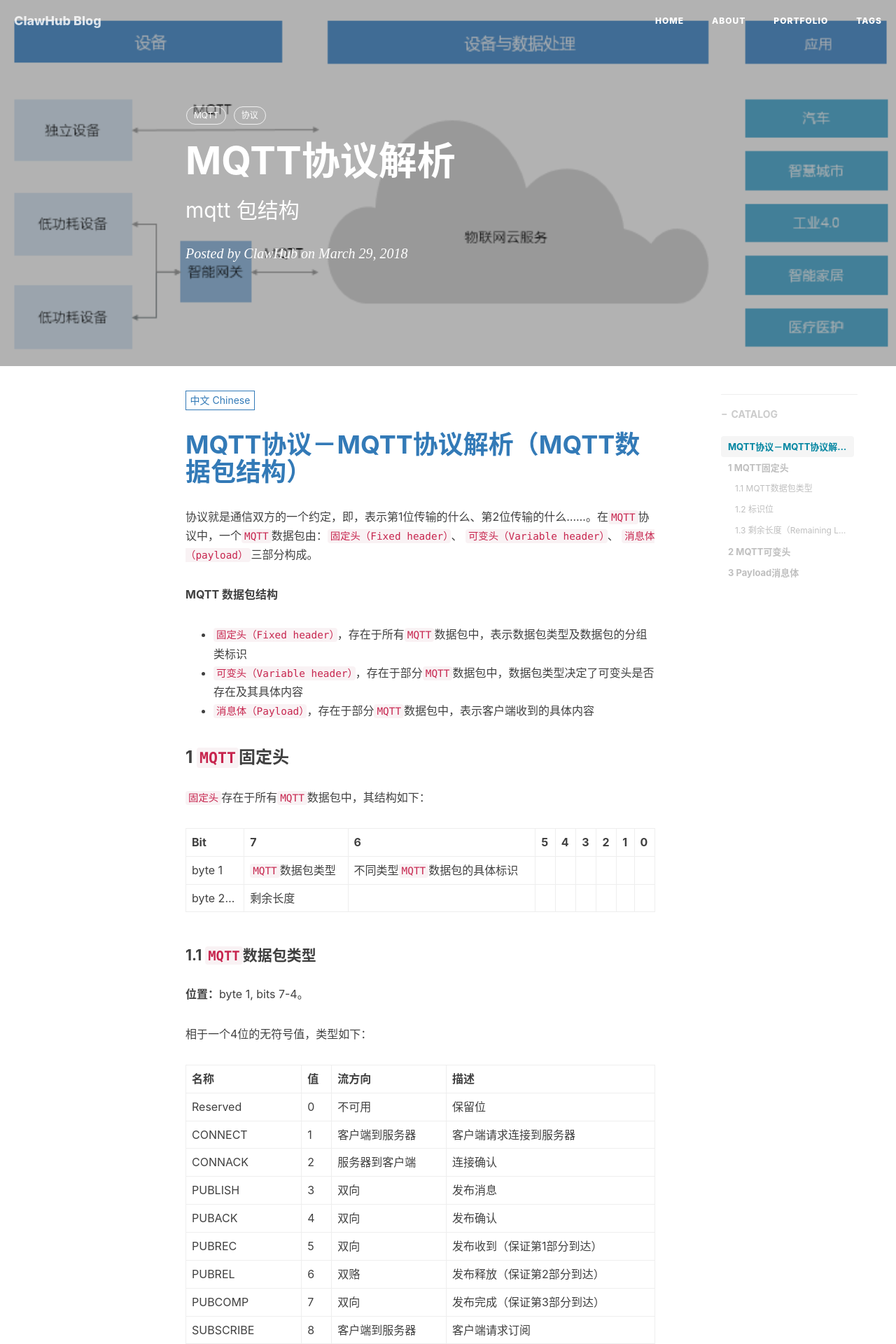
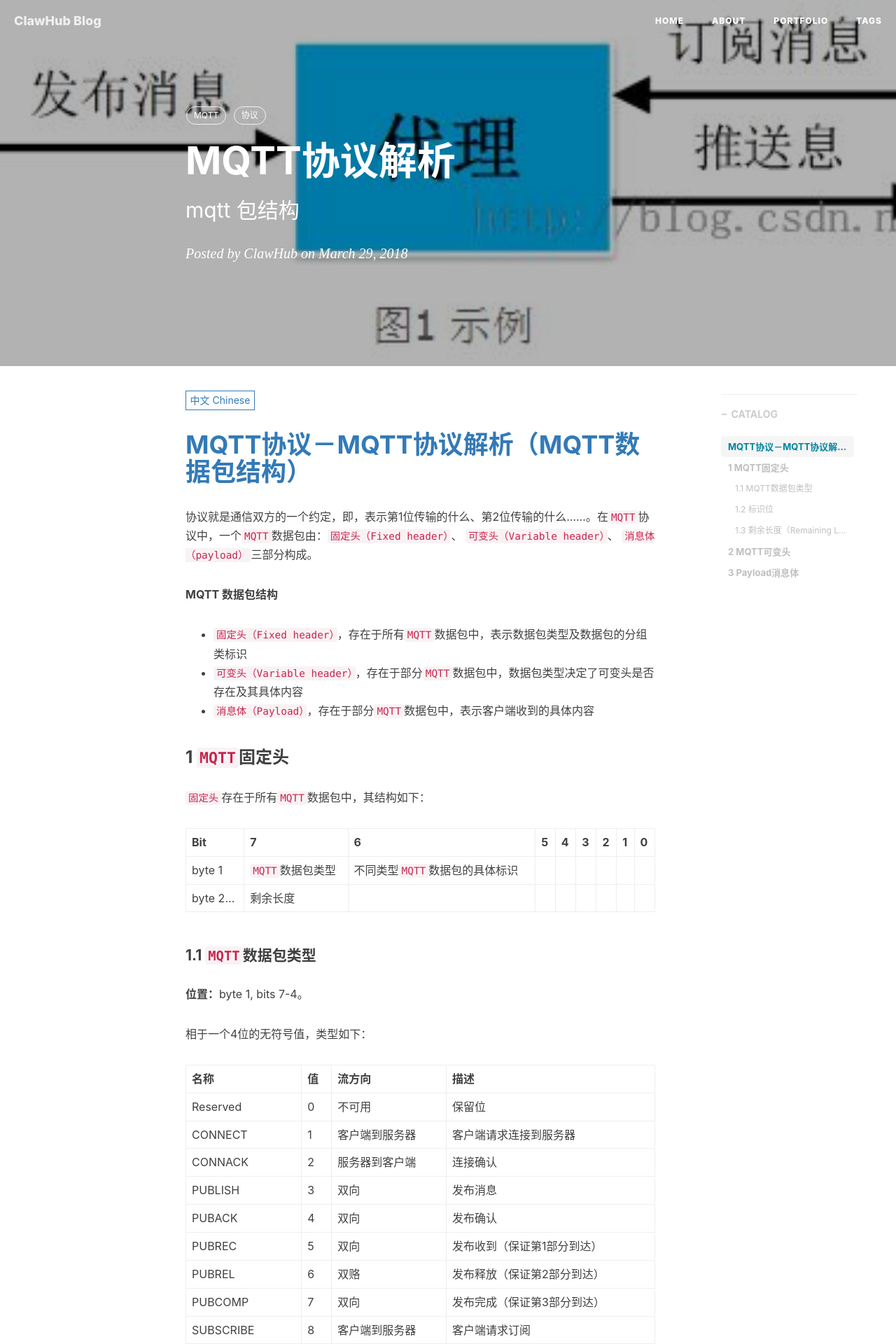
Before and after one commit to RunawayFzzF/clawhub.github.io, a Jekyll site: the page built from _posts/2018-03-29-mqtt-protocol-structure.markdown, in a window 1280 px wide. Shown: the top 1920 px of the page at 70% size. Built offline with Jekyll 4.4.1, drawn with Linux system fonts in a browser that asks for light colours; nearby versions of some CDN libraries; comment, search, counter and statistics services are not loaded.

Commit message:
修改图片

```diff
--- a/_posts/2018-03-29-mqtt-protocol-structure.markdown
+++ b/_posts/2018-03-29-mqtt-protocol-structure.markdown
@@ -4,7 +4,7 @@ title:        "MQTT协议解析"
 subtitle:     "mqtt 包结构"
 date:         2018-03-29 14:52:00
 author:       "ClawHub"
-header-img:   "img/in-post/2018-03-29-mqtt-protocol-structure/mqtt-structure.png"
+header-img:   "img/in-post/2018-03-29-mqtt-protocol-structure/mqtt-structure.jpg"
 header-mask:  0.3
 catalog:      true
 multilingual: true
```
Also changed, not shown: img/in-post/2018-03-29-mqtt-protocol-structure/mqtt-structure.jpg (added), img/in-post/2018-03-29-mqtt-protocol-structure/mqtt-structure.png (deleted).
